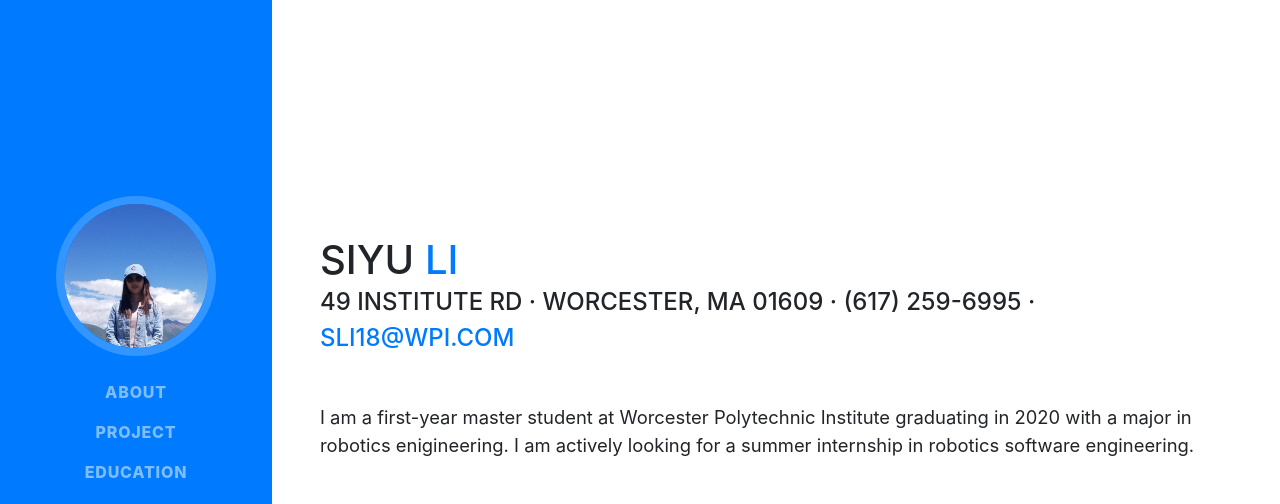
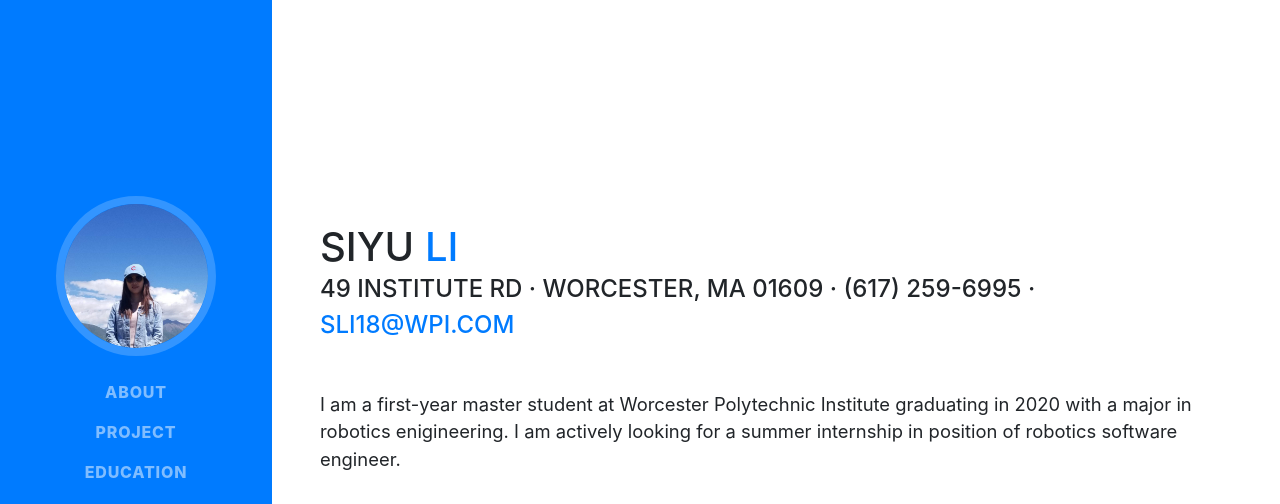
Before and after one commit to ayone/ayone.github.io, a website with bundled scripts: page index.html in a window 1280 px wide. Shown: the top 504 px of the page. Built offline with nearby package versions, Linux system fonts and the light colour scheme; a web font is replaced by a local one.

Commit message:
Update index.html

```diff
--- a/index.html
+++ b/index.html
@@ -70,7 +70,7 @@
           <div class="subheading mb-5">49 Institute RD · Worcester, MA 01609 · (617) 259-6995 ·
             <a href="mailto:name@email.com">sli18@wpi.com</a>
           </div>
-          <p class="lead mb-5">I am a first-year master student at Worcester Polytechnic Institute graduating in 2020 with a major in robotics enigineering. I am actively looking for a summer internship in robotics software engineering.</p>
+          <p class="lead mb-5">I am a first-year master student at Worcester Polytechnic Institute graduating in 2020 with a major in robotics enigineering. I am actively looking for a summer internship in position of robotics software engineer.</p>
           <div class="social-icons">
             <a href="https://www.linkedin.com/in/siyu-li-657579161/">
               <i class="fab fa-linkedin-in"></i>
```
